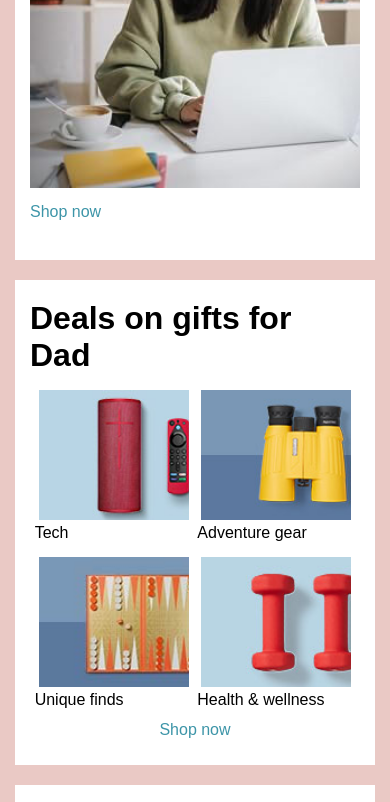
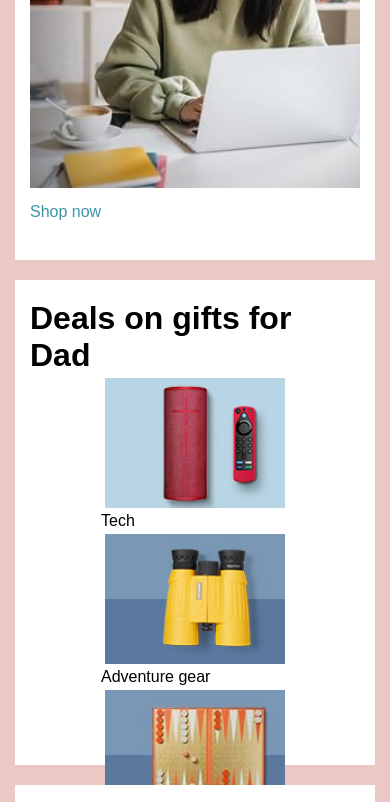
Before and after one commit to VOYAGER441/amazon_clone, a plain HTML site: page index.html in a window 390 px wide. Shown: the part 4010-4812 px from the top of the page. Drawn offline with Linux system fonts and the light colour scheme.

Commit message:
responsive for mobile

```diff
--- a/style.css
+++ b/style.css
@@ -1107,7 +1107,7 @@ font-weight: 700;
 
 	}
 	.inner-img{
-	width: 120px;
+	width: 150px;
 	height: 100px;
 	padding: 15px;
 	}
```
